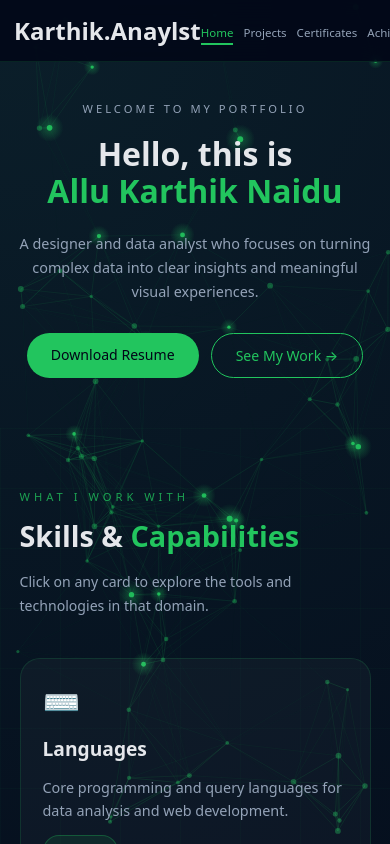
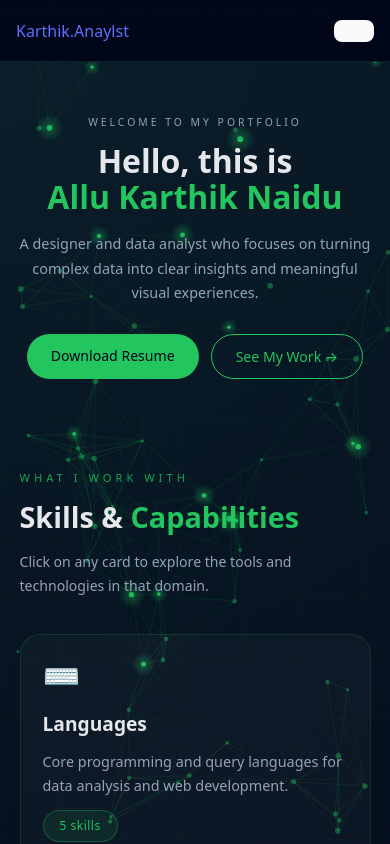
Before and after one commit to Yeshwanth1953/Karthik-Portfolio, a React (Vite) app: page / in a window 390 px wide. Shown: the top 844 px of the page. Built offline with nearby package versions, Linux system fonts and the light colour scheme; the HTML template or start-up script is replaced by a standard one.

Commit message:
update portfolio changes

```diff
--- a/src/components/Navbar.jsx
+++ b/src/components/Navbar.jsx
@@ -1,20 +1,81 @@
-import React from "react";
+import { useState, useEffect } from "react";
+import { NavLink, useLocation } from "react-router-dom";
 import "../styles/navbar.css";
-import { NavLink } from "react-router-dom";
 
 export default function Navbar() {
+  const [menuOpen, setMenuOpen] = useState(false);
+  const location = useLocation();
+
+  // Close menu on route change
+  useEffect(() => { setMenuOpen(false); }, [location]);
+
+  // Lock body scroll when drawer is open
+  useEffect(() => {
+    document.body.style.overflow = menuOpen ? "hidden" : "";
+    return () => { document.body.style.overflow = ""; };
+  }, [menuOpen]);
+
+  const links = [
+    { to: "/",             label: "Home" },
+    { to: "/projects",     label: "Projects" },
+    { to: "/certificates", label: "Certificates" },
+    { to: "/achievements", label: "Achievements" },
+    { to: "/contact",      label: "Contact" },
+  ];
+
   return (
-    <header className="navbar">
-      <div className="nav-container">
-        <h2 className="logo">Karthik.Anaylst</h2>
-        <ul className="nav-links">
-          <li><NavLink to="/">Home</NavLink></li>
-          <li><NavLink to="/projects">Projects</NavLink></li>
-          <li><NavLink to="/certificates">Certificates</NavLink></li>
-          <li><NavLink to="/achievements">Achievements</NavLink></li>
-          <li><NavLink to="/contact">Contact</NavLink></li>
-        </ul>
+    <>
+      <nav className="navbar">
+        <div className="nav-container">
+
+          {/* LOGO */}
+          <NavLink to="/" className="nav-logo">
+            Karthik<span>.Anaylst</span>
+          </NavLink>
+
+          {/* DESKTOP LINKS */}
+          <ul className="nav-links">
+            {links.map((link) => (
+              <li key={link.to}>
+                <NavLink
+                  to={link.to}
+                  end={link.to === "/"}
+                  className={({ isActive }) => isActive ? "active" : ""}
+                >
+                  {link.label}
+                </NavLink>
+              </li>
+            ))}
+          </ul>
+
+          {/* HAMBURGER — mobile only */}
+          <button
+            className={`nav-hamburger ${menuOpen ? "open" : ""}`}
+            onClick={() => setMenuOpen((p) => !p)}
+            aria-label="Toggle navigation"
+          >
+            <span />
+            <span />
+            <span />
+          </button>
+
+        </div>
+      </nav>
+
+      {/* MOBILE DRAWER */}
+      <div className={`nav-mobile-menu ${menuOpen ? "open" : ""}`}>
+        {links.map((link) => (
+          <NavLink
+            key={link.to}
+            to={link.to}
+            end={link.to === "/"}
+            className={({ isActive }) => isActive ? "active" : ""}
+            onClick={() => setMenuOpen(false)}
+          >
+            {link.label}
+          </NavLink>
+        ))}
       </div>
-    </header>
+    </>
   );
 }
--- a/src/styles/home.css
+++ b/src/styles/home.css
@@ -11,9 +11,7 @@
   padding-top: 50px;
 }
 
-.hero-left {
-  max-width: 640px;
-}
+.hero-left { max-width: 640px; }
 
 .hero-tag {
   font-size: 0.7rem;
@@ -27,10 +25,7 @@
   line-height: 1.15;
   margin-bottom: 22px;
 }
-
-.hero-title span {
-  color: var(--accent);
-}
+.hero-title span { color: var(--accent); }
 
 .hero-desc {
   font-size: 1.05rem;
@@ -40,12 +35,7 @@
   margin-bottom: 34px;
 }
 
-/* BUTTONS */
-.hero-actions {
-  display: flex;
-  gap: 20px;
-  flex-wrap: wrap;
-}
+.hero-actions { display: flex; gap: 20px; flex-wrap: wrap; }
 
 .btn {
   padding: 12px 30px;
@@ -56,48 +46,22 @@
   cursor: pointer;
   border: none;
 }
+.btn.primary { background: var(--accent); color: var(--bg-main); }
+.btn.secondary { border: 1px solid var(--accent); color: var(--accent); background: transparent; }
+.btn.primary:hover { box-shadow: 0 10px 25px rgba(34, 197, 94, 0.35); transform: translateY(-2px); }
+.btn.secondary:hover { background: rgba(34, 197, 94, 0.08); }
 
-.btn.primary {
-  background: var(--accent);
-  color: var(--bg-main);
-}
-
-.btn.secondary {
-  border: 1px solid var(--accent);
-  color: var(--accent);
-  background: transparent;
-}
-
-.btn.primary:hover {
-  box-shadow: 0 10px 25px rgba(34, 197, 94, 0.35);
-  transform: translateY(-2px);
-}
-
-.btn.secondary:hover {
-  background: rgba(34, 197, 94, 0.08);
-}
-
-/* IMAGE */
-.hero-right {
-  display: flex;
-  justify-content: center;
-}
+.hero-right { display: flex; justify-content: center; }
 
 .image-box {
-  width: 420px;
-  height: 450px;
+  width: 420px; height: 450px;
   border-radius: 18px;
   overflow: hidden;
   background: var(--card-bg);
   border: 1px solid rgba(255, 255, 255, 0.12);
   box-shadow: 0 20px 50px rgba(0, 0, 0, 0.45);
 }
-
-.hero-img {
-  width: 100%;
-  height: 100%;
-  object-fit: cover;
-}
+.hero-img { width: 100%; height: 100%; object-fit: cover; }
 
 /* =========================
    SKILLS SECTION
@@ -107,7 +71,6 @@
   padding: 140px 10vw 160px;
   position: relative;
 }
-
 .skills-section::before {
   content: "";
   position: absolute;
@@ -119,46 +82,13 @@
   pointer-events: none;
 }
 
-.skills-eyebrow {
-  font-size: 0.7rem;
-  letter-spacing: 4px;
-  color: var(--accent);
-  margin-bottom: 14px;
-  opacity: 0.8;
-}
+.skills-eyebrow { font-size: 0.7rem; letter-spacing: 4px; color: var(--accent); margin-bottom: 14px; opacity: 0.8; }
+.skills-title { font-size: 3rem; font-weight: 700; line-height: 1.1; margin-bottom: 18px; color: var(--text-main); }
+.skills-title span { color: var(--accent); }
+.skills-subtitle { color: var(--text-muted); line-height: 1.7; max-width: 600px; font-size: 1rem; }
+.skills-header { margin-bottom: 70px; }
 
-.skills-title {
-  font-size: 3rem;
-  font-weight: 700;
-  line-height: 1.1;
-  margin-bottom: 18px;
-  color: var(--text-main);
-}
-
-.skills-title span {
-  color: var(--accent);
-}
-
-.skills-subtitle {
-  color: var(--text-muted);
-  line-height: 1.7;
-  max-width: 600px;
-  font-size: 1rem;
-}
-
-.skills-header {
-  margin-bottom: 70px;
-}
-
-/* =========================
-   SKILLS GRID
-========================= */
-
-.skills-grid {
-  display: grid;
-  grid-template-columns: repeat(3, 1fr);
-  gap: 28px;
-}
+.skills-grid { display: grid; grid-template-columns: repeat(3, 1fr); gap: 28px; }
 
 /* =========================
    SKILL CARD
@@ -178,88 +108,16 @@
   flex-direction: column;
   gap: 12px;
 }
-
-.skill-card:hover {
-  border-color: rgba(34, 197, 94, 0.5);
-  box-shadow:
-    0 0 50px rgba(34, 197, 94, 0.08),
-    0 24px 60px rgba(0, 0, 0, 0.35);
-}
-
-.skill-card__glow {
-  position: absolute;
-  top: -80px;
-  right: -80px;
-  width: 220px;
-  height: 220px;
-  background: radial-gradient(circle, rgba(34, 197, 94, 0.14) 0%, transparent 70%);
-  border-radius: 50%;
-  pointer-events: none;
-  opacity: 0;
-  transition: opacity 0.4s ease;
-}
-
+.skill-card:hover { border-color: rgba(34, 197, 94, 0.5); box-shadow: 0 0 50px rgba(34, 197, 94, 0.08), 0 24px 60px rgba(0, 0, 0, 0.35); }
+.skill-card__glow { position: absolute; top: -80px; right: -80px; width: 220px; height: 220px; background: radial-gradient(circle, rgba(34, 197, 94, 0.14) 0%, transparent 70%); border-radius: 50%; pointer-events: none; opacity: 0; transition: opacity 0.4s ease; }
 .skill-card:hover .skill-card__glow { opacity: 1; }
-
-.skill-card__hint {
-  position: absolute;
-  top: 20px;
-  right: 22px;
-  font-size: 0.7rem;
-  letter-spacing: 0.5px;
-  color: var(--accent);
-  opacity: 0;
-  transition: opacity 0.3s ease;
-}
-
+.skill-card__hint { position: absolute; top: 20px; right: 22px; font-size: 0.7rem; letter-spacing: 0.5px; color: var(--accent); opacity: 0; transition: opacity 0.3s ease; }
 .skill-card:hover .skill-card__hint { opacity: 0.7; }
-
-.skill-card__icon {
-  font-size: 2.4rem;
-  line-height: 1;
-  margin-bottom: 6px;
-}
-
-.skill-card__title {
-  font-size: 1.6rem;
-  font-weight: 700;
-  color: var(--text-main);
-  margin: 0;
-}
-
-.skill-card__desc {
-  color: var(--text-muted);
-  font-size: 0.9rem;
-  line-height: 1.65;
-  margin: 0;
-  flex: 1;
-}
-
-.skill-card__badge {
-  display: inline-flex;
-  align-items: center;
-  width: fit-content;
-  padding: 6px 16px;
-  border-radius: 999px;
-  background: rgba(34, 197, 94, 0.1);
-  border: 1px solid rgba(34, 197, 94, 0.3);
-  color: var(--accent);
-  font-size: 0.75rem;
-  letter-spacing: 0.5px;
-  margin-top: auto;
-}
-
-.skill-card__bar {
-  position: absolute;
-  bottom: 0;
-  left: 0;
-  width: 0%;
-  height: 2px;
-  background: linear-gradient(90deg, var(--accent), transparent);
-  transition: width 0.5s ease;
-  border-radius: 0 0 0 28px;
-}
-
+.skill-card__icon { font-size: 2.4rem; line-height: 1; margin-bottom: 6px; }
+.skill-card__title { font-size: 1.6rem; font-weight: 700; color: var(--text-main); margin: 0; }
+.skill-card__desc { color: var(--text-muted); font-size: 0.9rem; line-height: 1.65; margin: 0; flex: 1; }
+.skill-card__badge { display: inline-flex; align-items: center; width: fit-content; padding: 6px 16px; border-radius: 999px; background: rgba(34, 197, 94, 0.1); border: 1px solid rgba(34, 197, 94, 0.3); color: var(--accent); font-size: 0.75rem; letter-spacing: 0.5px; margin-top: auto; }
+.skill-card__bar { position: absolute; bottom: 0; left: 0; width: 0%; height: 2px; background: linear-gradient(90deg, var(--accent), transparent); transition: width 0.5s ease; border-radius: 0 0 0 28px; }
 .skill-card:hover .skill-card__bar { width: 100%; }
 
 /* =========================
@@ -267,119 +125,34 @@
 ========================= */
 
 .skill-modal-backdrop {
-  position: fixed;
-  inset: 0;
+  position: fixed; inset: 0;
   background: rgba(0, 0, 0, 0.88);
   backdrop-filter: blur(8px);
-  display: flex;
-  align-items: center;
-  justify-content: center;
+  display: flex; align-items: center; justify-content: center;
   z-index: 9999;
   padding: 20px;
 }
-
 .skill-modal {
   position: relative;
   background: rgba(8, 20, 36, 0.95);
   border: 1px solid rgba(34, 197, 94, 0.3);
   border-radius: 28px;
   padding: 50px;
-  width: 90%;
-  max-width: 560px;
+  width: 90%; max-width: 560px;
   overflow: hidden;
-  box-shadow:
-    0 0 80px rgba(34, 197, 94, 0.12),
-    0 40px 100px rgba(0, 0, 0, 0.6);
+  box-shadow: 0 0 80px rgba(34, 197, 94, 0.12), 0 40px 100px rgba(0, 0, 0, 0.6);
 }
-
-.skill-modal__glow {
-  position: absolute;
-  top: -100px;
-  right: -100px;
-  width: 300px;
-  height: 300px;
-  background: radial-gradient(circle, rgba(34, 197, 94, 0.15) 0%, transparent 70%);
-  border-radius: 50%;
-  pointer-events: none;
-}
-
-.skill-modal__close {
-  position: absolute;
-  top: 20px;
-  right: 22px;
-  background: rgba(255, 255, 255, 0.06);
-  border: 1px solid rgba(255, 255, 255, 0.1);
-  color: var(--text-muted);
-  width: 36px;
-  height: 36px;
-  border-radius: 50%;
-  cursor: pointer;
-  font-size: 0.9rem;
-  display: flex;
-  align-items: center;
-  justify-content: center;
-  transition: 0.25s ease;
-}
-
-.skill-modal__close:hover {
-  background: rgba(34, 197, 94, 0.15);
-  border-color: var(--accent);
-  color: var(--accent);
-}
-
-.skill-modal__header {
-  display: flex;
-  align-items: center;
-  gap: 16px;
-  margin-bottom: 16px;
-}
-
+.skill-modal__glow { position: absolute; top: -100px; right: -100px; width: 300px; height: 300px; background: radial-gradient(circle, rgba(34, 197, 94, 0.15) 0%, transparent 70%); border-radius: 50%; pointer-events: none; }
+.skill-modal__close { position: absolute; top: 20px; right: 22px; background: rgba(255, 255, 255, 0.06); border: 1px solid rgba(255, 255, 255, 0.1); color: var(--text-muted); width: 36px; height: 36px; border-radius: 50%; cursor: pointer; font-size: 0.9rem; display: flex; align-items: center; justify-content: center; transition: 0.25s ease; }
+.skill-modal__close:hover { background: rgba(34, 197, 94, 0.15); border-color: var(--accent); color: var(--accent); }
+.skill-modal__header { display: flex; align-items: center; gap: 16px; margin-bottom: 16px; }
 .skill-modal__icon { font-size: 2.4rem; }
-
-.skill-modal__title {
-  font-size: 2rem;
-  font-weight: 700;
-  color: var(--text-main);
-  margin: 0;
-}
-
-.skill-modal__desc {
-  color: var(--text-muted);
-  font-size: 0.95rem;
-  line-height: 1.7;
-  margin-bottom: 28px;
-}
-
-.skill-modal__divider {
-  height: 1px;
-  background: linear-gradient(to right, var(--accent), transparent);
-  opacity: 0.3;
-  margin-bottom: 28px;
-}
-
-.skill-modal__tags {
-  display: flex;
-  flex-wrap: wrap;
-  gap: 12px;
-}
-
-.skill-modal__tag {
-  padding: 10px 22px;
-  border-radius: 999px;
-  border: 1px solid rgba(34, 197, 94, 0.3);
-  background: rgba(34, 197, 94, 0.07);
-  color: var(--text-main);
-  font-size: 0.88rem;
-  transition: all 0.25s ease;
-  cursor: default;
-}
-
-.skill-modal__tag:hover {
-  background: rgba(34, 197, 94, 0.18);
-  border-color: var(--accent);
-  color: var(--accent);
-  box-shadow: 0 0 14px rgba(34, 197, 94, 0.2);
-}
+.skill-modal__title { font-size: 2rem; font-weight: 700; color: var(--text-main); margin: 0; }
+.skill-modal__desc { color: var(--text-muted); font-size: 0.95rem; line-height: 1.7; margin-bottom: 28px; }
+.skill-modal__divider { height: 1px; background: linear-gradient(to right, var(--accent), transparent); opacity: 0.3; margin-bottom: 28px; }
+.skill-modal__tags { display: flex; flex-wrap: wrap; gap: 12px; }
+.skill-modal__tag { padding: 10px 22px; border-radius: 999px; border: 1px solid rgba(34, 197, 94, 0.3); background: rgba(34, 197, 94, 0.07); color: var(--text-main); font-size: 0.88rem; transition: all 0.25s ease; cursor: default; }
+.skill-modal__tag:hover { background: rgba(34, 197, 94, 0.18); border-color: var(--accent); color: var(--accent); box-shadow: 0 0 14px rgba(34, 197, 94, 0.2); }
 
 /* =========================
    TABLET  (481px – 900px)
@@ -387,27 +160,20 @@
 
 @media (max-width: 900px) {
   .home-hero {
-    grid-template-columns: 1fr 320px;
-    padding: 110px 5vw 60px;
+    grid-template-columns: 1fr 300px;
+    padding: 100px 5vw 40px;
     gap: 30px;
     min-height: auto;
   }
+  .hero-title { font-size: 2.6rem; }
+  .hero-desc { font-size: 0.95rem; max-width: 100%; }
+  .image-box { width: 260px; height: 300px; }
 
-  .hero-title  { font-size: 2.8rem; }
-  .hero-desc   { font-size: 0.95rem; max-width: 100%; }
-
-  .image-box {
-    width: 280px;
-    height: 320px;
-  }
-
-  .skills-section { padding: 80px 5vw 100px; }
-  .skills-title   { font-size: 2.2rem; }
-  .skills-grid    { grid-template-columns: repeat(2, 1fr); gap: 18px; }
-
-  .skill-card { padding: 28px 24px 36px; min-height: 240px; }
+  .skills-section { padding: 70px 5vw 90px; }
+  .skills-title { font-size: 2.2rem; }
+  .skills-grid { grid-template-columns: repeat(2, 1fr); gap: 18px; }
+  .skill-card { padding: 28px 24px 36px; min-height: 220px; }
   .skill-card__title { font-size: 1.3rem; }
-
   .skill-modal { padding: 40px 32px; }
   .skill-modal__title { font-size: 1.6rem; }
 }
@@ -420,43 +186,33 @@
   .home-hero {
     grid-template-columns: 1fr;
     text-align: center;
-    padding: 100px 5vw 50px;
+    /* ✅ No min-height — no giant empty space */
     min-height: auto;
+    padding: 90px 5vw 40px;
+    gap: 0;
   }
+  .hero-left { max-width: 100%; }
+  .hero-right { display: none; }            /* hide photo on mobile */
 
-  .hero-left  { max-width: 100%; }
-  .hero-right { display: none; }
+  .hero-tag { font-size: 0.65rem; margin-bottom: 12px; }
+  .hero-title { font-size: 2rem; margin-bottom: 16px; }
+  .hero-desc { font-size: 0.9rem; max-width: 100%; margin-bottom: 28px; }
 
-  .hero-title  { font-size: 2rem; }
-  .hero-desc   { font-size: 0.9rem; max-width: 100%; margin-bottom: 28px; }
-
-  .hero-actions {
-    justify-content: center;
-    gap: 12px;
-  }
-
+  .hero-actions { justify-content: center; gap: 12px; }
   .btn { padding: 11px 24px; font-size: 0.88rem; }
 
-  .skills-section  { padding: 60px 5vw 80px; }
-  .skills-title    { font-size: 1.8rem; }
+  .skills-section { padding: 50px 5vw 70px; }
+  .skills-title { font-size: 1.8rem; }
   .skills-subtitle { font-size: 0.88rem; }
-  .skills-header   { margin-bottom: 40px; }
-  .skills-grid     { grid-template-columns: 1fr; gap: 14px; }
+  .skills-header { margin-bottom: 36px; }
+  .skills-grid { grid-template-columns: 1fr; gap: 14px; }
 
-  .skill-card {
-    padding: 28px 22px 34px;
-    min-height: auto;
-    border-radius: 20px;
-  }
+  .skill-card { padding: 26px 22px 32px; min-height: auto; border-radius: 20px; }
   .skill-card__title { font-size: 1.2rem; }
-  .skill-card__icon  { font-size: 1.9rem; }
+  .skill-card__icon { font-size: 1.9rem; }
 
-  .skill-modal {
-    padding: 28px 20px;
-    border-radius: 20px;
-    width: 95%;
-  }
+  .skill-modal { padding: 28px 20px; border-radius: 20px; width: 95%; }
   .skill-modal__title { font-size: 1.3rem; }
-  .skill-modal__icon  { font-size: 1.9rem; }
-  .skill-modal__tag   { padding: 8px 14px; font-size: 0.8rem; }
+  .skill-modal__icon { font-size: 1.9rem; }
+  .skill-modal__tag { padding: 8px 14px; font-size: 0.8rem; }
 }
--- a/src/styles/navbar.css
+++ b/src/styles/navbar.css
@@ -1,5 +1,5 @@
 /* =========================
-   FULL WIDTH HEADER
+   NAVBAR BASE
 ========================= */
 
 .navbar {
@@ -8,15 +8,15 @@
   position: fixed;
   top: 0;
   left: 0;
-  background: rgba(2, 6, 23, 0.85);
+  background: rgba(2, 6, 23, 0.92);
   backdrop-filter: blur(14px);
-  border-bottom: 1px solid rgba(34,197,94,0.15);
+  border-bottom: 1px solid rgba(34, 197, 94, 0.15);
   z-index: 1000;
 }
 
 .nav-container {
   max-width: 1300px;
-  height: 100%;
+  height: 90px;
   margin: 0 auto;
   padding: 0 32px;
   display: flex;
@@ -24,10 +24,15 @@
   justify-content: space-between;
 }
 
-/* =========================
-   NAV LINKS
-========================= */
+.logo {
+  font-size: 1.2rem;
+  color: var(--text-main);
+  margin: 0;
+  white-space: nowrap;
+  flex-shrink: 0;
+}
 
+/* Desktop nav links */
 .nav-links {
   display: flex;
   gap: 28px;
@@ -35,9 +40,7 @@
   margin: 0;
   padding: 0;
 }
-
 .nav-links li { list-style: none; }
-
 .nav-links a {
   color: var(--text-muted);
   text-decoration: none;
@@ -45,52 +48,92 @@
   position: relative;
   padding: 5px 0;
   transition: color 0.25s ease;
+  white-space: nowrap;
 }
-
 .nav-links a::after {
   content: "";
   position: absolute;
-  bottom: 0;
-  left: 0;
-  width: 0;
-  height: 2px;
+  bottom: 0; left: 0;
+  width: 0; height: 2px;
   background: var(--accent);
   transition: width 0.3s ease;
 }
-
 .nav-links a:hover::after,
 .nav-links a.active::after { width: 100%; }
-
 .nav-links a:hover,
 .nav-links a.active { color: var(--accent); }
 
-/* =========================
-   TABLET  (481px – 900px)
-========================= */
+/* Hamburger — hidden on desktop */
+.nav-toggle {
+  display: none;
+  flex-direction: column;
+  justify-content: center;
+  gap: 5px;
+  background: none;
+  border: 1px solid rgba(34, 197, 94, 0.25);
+  border-radius: 8px;
+  padding: 8px 10px;
+  cursor: pointer;
+  flex-shrink: 0;
+}
+.nav-toggle span {
+  display: block;
+  width: 22px; height: 2px;
+  background: var(--text-main);
+  border-radius: 2px;
+  transition: transform 0.3s ease, opacity 0.3s ease, width 0.3s ease;
+  transform-origin: center;
+}
+.nav-toggle--open span:nth-child(1) { transform: translateY(7px) rotate(45deg); }
+.nav-toggle--open span:nth-child(2) { opacity: 0; width: 0; }
+.nav-toggle--open span:nth-child(3) { transform: translateY(-7px) rotate(-45deg); }
 
-@media (max-width: 900px) {
-  .navbar { height: 72px; }
-
-  .nav-container { padding: 0 24px; }
-
-  .nav-links { gap: 18px; }
-
-  .nav-links a { font-size: 0.85rem; }
+/* Mobile dropdown */
+.nav-mobile {
+  display: none;
+  flex-direction: column;
+  position: absolute;
+  top: 90px; left: 0;
+  width: 100%;
+  background: rgba(2, 6, 23, 0.98);
+  backdrop-filter: blur(20px);
+  border-bottom: 1px solid rgba(34, 197, 94, 0.2);
+  max-height: 0;
+  overflow: hidden;
+  transition: max-height 0.4s ease, padding 0.3s ease;
+}
+.nav-mobile--open { max-height: 400px; padding: 12px 0 20px; }
+.nav-mobile a {
+  display: block;
+  padding: 14px 28px;
+  color: var(--text-muted);
+  text-decoration: none;
+  font-size: 1rem;
+  border-left: 3px solid transparent;
+  transition: color 0.2s ease, border-color 0.2s ease, background 0.2s ease;
+}
+.nav-mobile a:hover,
+.nav-mobile a.active {
+  color: var(--accent);
+  border-left-color: var(--accent);
+  background: rgba(34, 197, 94, 0.05);
 }
 
-/* =========================
-   MOBILE  (≤ 480px)
-========================= */
+/* TABLET (481–900px) */
+@media (max-width: 900px) {
+  .navbar { height: 70px; }
+  .nav-container { height: 70px; padding: 0 24px; }
+  .logo { font-size: 1.05rem; }
+  .nav-links  { display: none; }
+  .nav-toggle { display: flex; }
+  .nav-mobile { display: flex; top: 70px; }
+}
 
+/* MOBILE (≤480px) */
 @media (max-width: 480px) {
   .navbar { height: 62px; }
-
-  .nav-container { padding: 0 14px; }
-
-  .nav-links { gap: 10px; }
-
-  .nav-links a {
-    font-size: 0.72rem;
-    letter-spacing: 0;
-  }
+  .nav-container { height: 62px; padding: 0 16px; }
+  .logo { font-size: 0.92rem; }
+  .nav-mobile { top: 62px; }
+  .nav-mobile a { padding: 13px 20px; font-size: 0.95rem; }
 }
```
